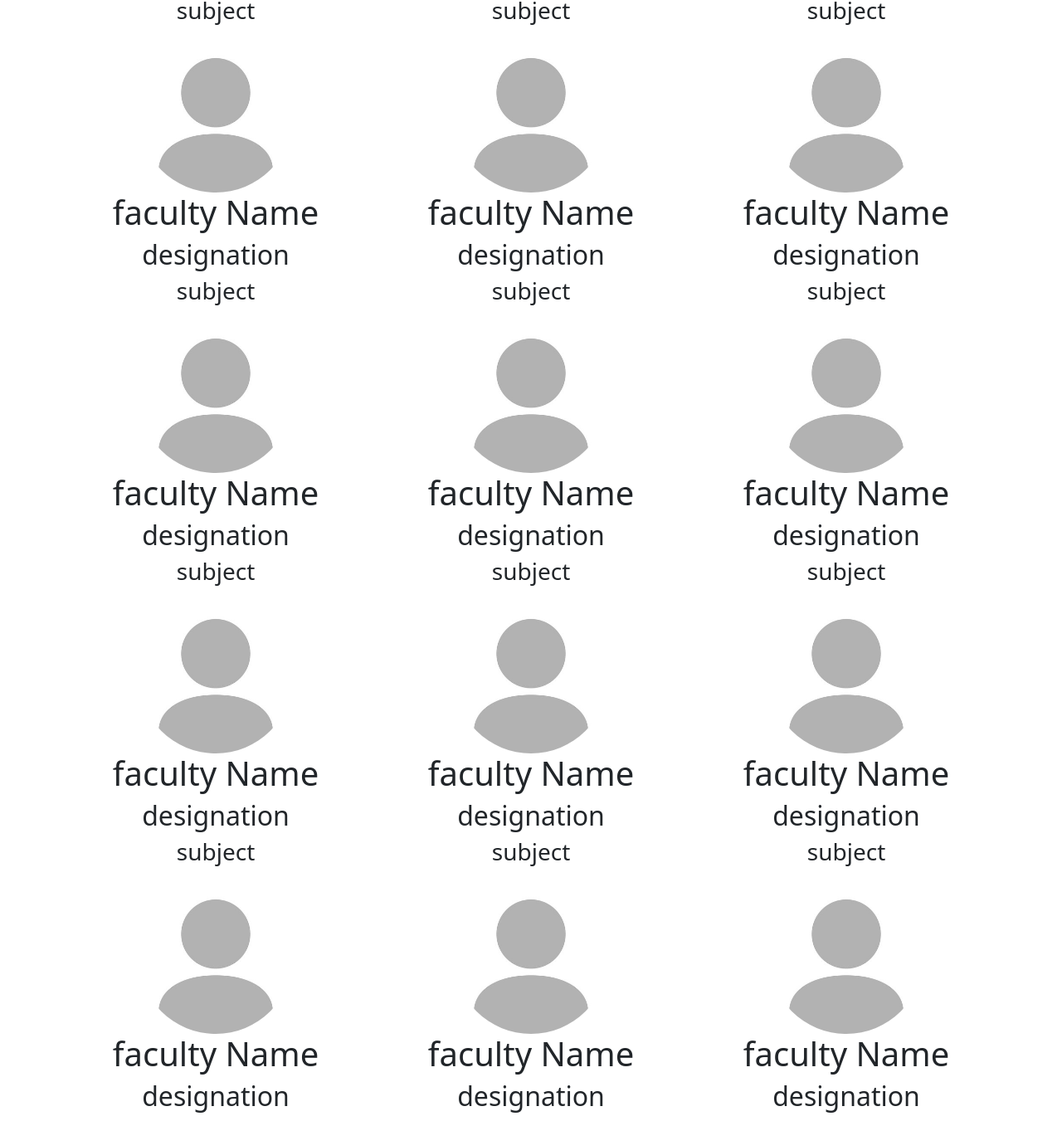
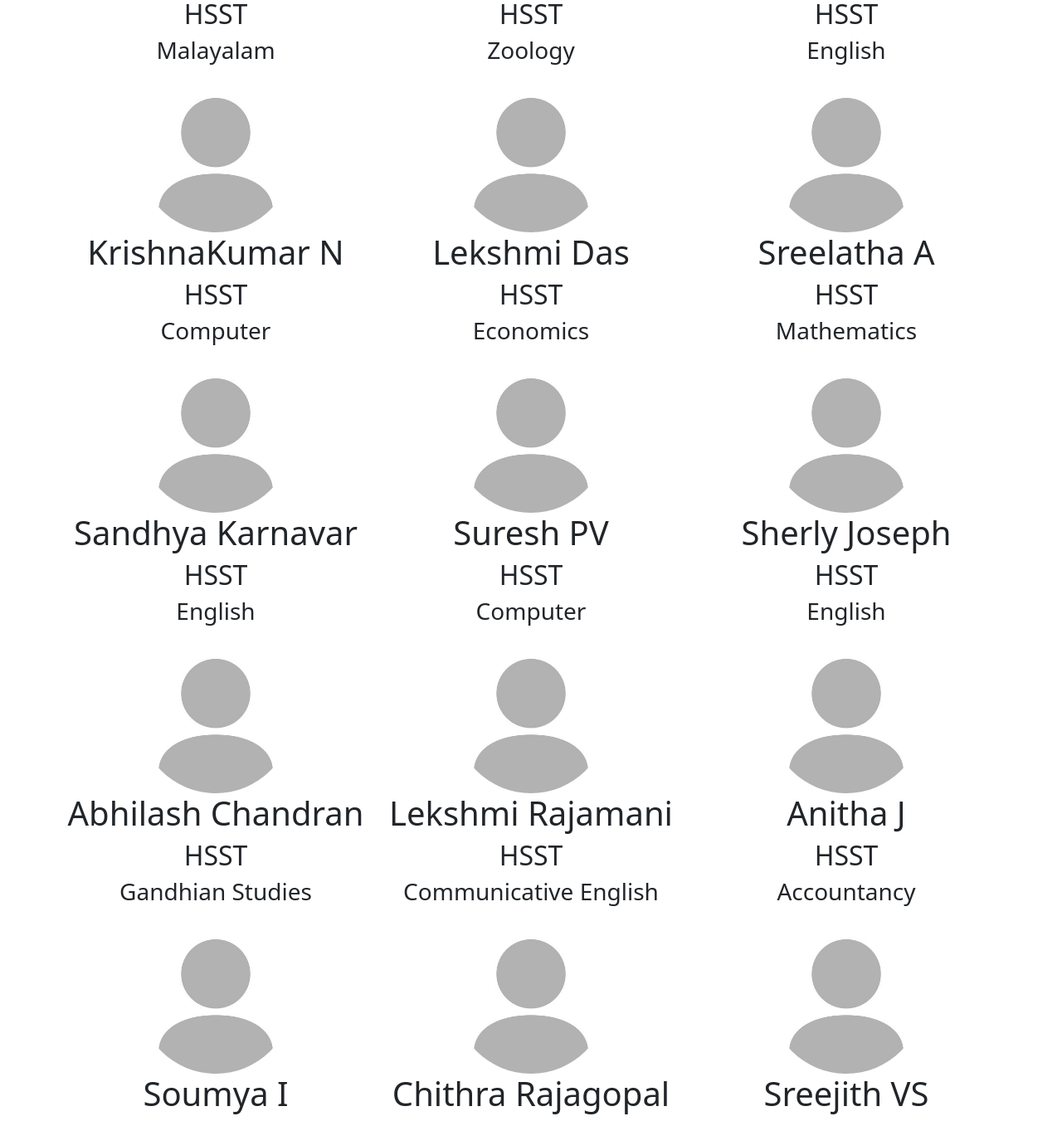
Before and after one commit to abhishek-v-gopal/nshss.nedumudy, a plain HTML site: page staff.html in a window 1280 px wide. Shown: the part 755-2106 px from the top of the page at 83% size. Drawn offline with nearby package versions, Linux system fonts and the light colour scheme.

Commit message:
added name of the staff

```diff
--- a/staff.html
+++ b/staff.html
@@ -15,9 +15,9 @@
           <h1 class="align" id="gallary">Faculty</h1>
           <hr>
 
-          <!-- <div class="col-md-4 p-1">
+          <div class="col-md-4 p-1">
             <div class="card">
-              <img src="asset/Rajesh J.jpg" class="card-img-top img-round" alt="...">
+              <img src="asset/profile.def..jpg" class="card-img-top img-round" alt="...">
               <div class="caption">
                 <h1>Rajesh J</h1>
                 <h2>Principal</h2>
@@ -27,22 +27,22 @@
           </div>
           <div class="col-md-4 p-1">
             <div class="card">
-              <img src="asset/narayana iyer.jpg" class="card-img-top img-round" alt="...">
+              <img src="asset/profile.def..jpg" class="card-img-top img-round" alt="...">
               <div class="caption">
                 <h1>Narayana Iyer</h1>
                 <h2>HSST</h2>
                 <h3>Mathematics</h3>
               </div>
             </div>
-          </div> -->
+          </div>
 
           <div class="col-md-4 p-1">
             <div class="card">
               <img src="asset/profile.def..jpg" class="card-img-top img-round" alt="...">
               <div class="caption">
-                <h1>faculty Name</h1>
+                <h1>Narayanan Namboothiri K</h1>
                 <h2>HSST</h2>
-                <h3>subject</h3>
+                <h3>Chemistry</h3>
               </div>
             </div>
           </div>
@@ -50,9 +50,9 @@
             <div class="card">
               <img src="asset/profile.def..jpg" class="card-img-top img-round" alt="...">
               <div class="caption">
-                <h1>faculty Name</h1>
-                <h2>designation</h2>
-                <h3>subject</h3>
+                <h1>Biju KV</h1>
+                <h2>HSST</h2>
+                <h3>Malayalam</h3>
               </div>
             </div>
           </div>
@@ -60,9 +60,9 @@
             <div class="card">
               <img src="asset/profile.def..jpg" class="card-img-top img-round" alt="...">
               <div class="caption">
-                <h1>faculty Name</h1>
-                <h2>designation</h2>
-                <h3>subject</h3>
+                <h1>Deepa M</h1>
+                <h2>HSST</h2>
+                <h3>Zoology</h3>
               </div>
             </div>
           </div>
@@ -70,9 +70,9 @@
             <div class="card">
               <img src="asset/profile.def..jpg" class="card-img-top img-round" alt="...">
               <div class="caption">
-                <h1>faculty Name</h1>
-                <h2>designation</h2>
-                <h3>subject</h3>
+                <h1>Bindu B Nair</h1>
+                <h2>HSST</h2>
+                <h3>English</h3>
               </div>
             </div>
           </div>
@@ -80,9 +80,9 @@
             <div class="card">
               <img src="asset/profile.def..jpg" class="card-img-top img-round" alt="...">
               <div class="caption">
-                <h1>faculty Name</h1>
-                <h2>designation</h2>
-                <h3>subject</h3>
+                <h1>KrishnaKumar N</h1>
+                <h2>HSST</h2>
+                <h3>Computer</h3>
               </div>
             </div>
           </div>
@@ -90,9 +90,9 @@
             <div class="card">
               <img src="asset/profile.def..jpg" class="card-img-top img-round" alt="...">
               <div class="caption">
-                <h1>faculty Name</h1>
-                <h2>designation</h2>
-                <h3>subject</h3>
+                <h1>Lekshmi Das</h1>
+                <h2>HSST</h2>
+                <h3>Economics</h3>
               </div>
             </div>
           </div>
@@ -100,9 +100,9 @@
             <div class="card">
               <img src="asset/profile.def..jpg" class="card-img-top img-round" alt="...">
               <div class="caption">
-                <h1>faculty Name</h1>
-                <h2>designation</h2>
-                <h3>subject</h3>
+                <h1>Sreelatha A</h1>
+                <h2>HSST</h2>
+                <h3>Mathematics</h3>
               </div>
             </div>
           </div>
@@ -110,9 +110,9 @@
             <div class="card">
               <img src="asset/profile.def..jpg" class="card-img-top img-round" alt="...">
               <div class="caption">
-                <h1>faculty Name</h1>
-                <h2>designation</h2>
-                <h3>subject</h3>
+                <h1>Sandhya Karnavar</h1>
+                <h2>HSST</h2>
+                <h3>English</h3>
               </div>
             </div>
           </div>
@@ -120,9 +120,9 @@
             <div class="card">
               <img src="asset/profile.def..jpg" class="card-img-top img-round" alt="...">
               <div class="caption">
-                <h1>faculty Name</h1>
-                <h2>designation</h2>
-                <h3>subject</h3>
+                <h1>Suresh PV</h1>
+                <h2>HSST</h2>
+                <h3>Computer</h3>
               </div>
             </div>
           </div>
@@ -130,9 +130,9 @@
             <div class="card">
               <img src="asset/profile.def..jpg" class="card-img-top img-round" alt="...">
               <div class="caption">
-                <h1>faculty Name</h1>
-                <h2>designation</h2>
-                <h3>subject</h3>
+                <h1>Sherly Joseph</h1>
+                <h2>HSST</h2>
+                <h3>English</h3>
               </div>
             </div>
           </div>
@@ -140,9 +140,9 @@
             <div class="card">
               <img src="asset/profile.def..jpg" class="card-img-top img-round" alt="...">
               <div class="caption">
-                <h1>faculty Name</h1>
-                <h2>designation</h2>
-                <h3>subject</h3>
+                <h1>Abhilash Chandran</h1>
+                <h2>HSST</h2>
+                <h3>Gandhian Studies</h3>
               </div>
             </div>
           </div>
@@ -150,9 +150,9 @@
             <div class="card">
               <img src="asset/profile.def..jpg" class="card-img-top img-round" alt="...">
               <div class="caption">
-                <h1>faculty Name</h1>
-                <h2>designation</h2>
-                <h3>subject</h3>
+                <h1>Lekshmi Rajamani</h1>
+                <h2>HSST</h2>
+                <h3>Communicative English</h3>
               </div>
             </div>
           </div>
@@ -160,9 +160,9 @@
             <div class="card">
               <img src="asset/profile.def..jpg" class="card-img-top img-round" alt="...">
               <div class="caption">
-                <h1>faculty Name</h1>
-                <h2>designation</h2>
-                <h3>subject</h3>
+                <h1>Anitha J</h1>
+                <h2>HSST</h2>
+                <h3>Accountancy</h3>
               </div>
             </div>
           </div>
@@ -170,9 +170,9 @@
             <div class="card">
               <img src="asset/profile.def..jpg" class="card-img-top img-round" alt="...">
               <div class="caption">
-                <h1>faculty Name</h1>
-                <h2>designation</h2>
-                <h3>subject</h3>
+                <h1>Soumya I</h1>
+                <h2>HSST</h2>
+                <h3>Economics</h3>
               </div>
             </div>
           </div>
@@ -180,9 +180,9 @@
             <div class="card">
               <img src="asset/profile.def..jpg" class="card-img-top img-round" alt="...">
               <div class="caption">
-                <h1>faculty Name</h1>
-                <h2>designation</h2>
-                <h3>subject</h3>
+                <h1>Chithra Rajagopal</h1>
+                <h2>HSST</h2>
+                <h3>Malayalam</h3>
               </div>
             </div>
           </div>
@@ -190,9 +190,9 @@
             <div class="card">
               <img src="asset/profile.def..jpg" class="card-img-top img-round" alt="...">
               <div class="caption">
-                <h1>faculty Name</h1>
-                <h2>designation</h2>
-                <h3>subject</h3>
+                <h1>Sreejith VS</h1>
+                <h2>HSST</h2>
+                <h3>Hindi</h3>
               </div>
             </div>
           </div>
@@ -200,13 +200,13 @@
             <div class="card">
               <img src="asset/profile.def..jpg" class="card-img-top img-round" alt="...">
               <div class="caption">
-                <h1>faculty Name</h1>
-                <h2>designation</h2>
-                <h3>subject</h3>
+                <h1>Ligi George</h1>
+                <h2>HSST</h2>
+                <h3>Physics</h3>
               </div>
             </div>
           </div>
-          <div class="col-md-4 p-1">
+          <!-- <div class="col-md-4 p-1">
             <div class="card">
               <img src="asset/profile.def..jpg" class="card-img-top img-round" alt="...">
               <div class="caption">
@@ -238,7 +238,7 @@
           </div>
 
         </div>
-      </div>
+      </div>  -->
 
 
 
@@ -257,7 +257,7 @@
             <div class="card">
               <img src="asset/profile.def..jpg" class="card-img-top img-round" alt="...">
               <div class="caption">
-                <h1>Staff</h1>
+                <h1>Harikumar V</h1>
                 <h3>Lab Assistant</h3>
               </div>
             </div>
@@ -266,7 +266,7 @@
             <div class="card">
               <img src="asset/profile.def..jpg" class="card-img-top img-round" alt="...">
               <div class="caption">
-                <h1>Staff</h1>
+                <h1>Binu V</h1>
                 <h3>Lab Assistant</h3>
               </div>
             </div>
@@ -275,7 +275,7 @@
             <div class="card">
               <img src="asset/profile.def..jpg" class="card-img-top img-round" alt="...">
               <div class="caption">
-                <h1>Staff</h1>
+                <h1>Shemmy L</h1>
                 <h3>Lab Assistant</h3>
               </div>
             </div>
```
